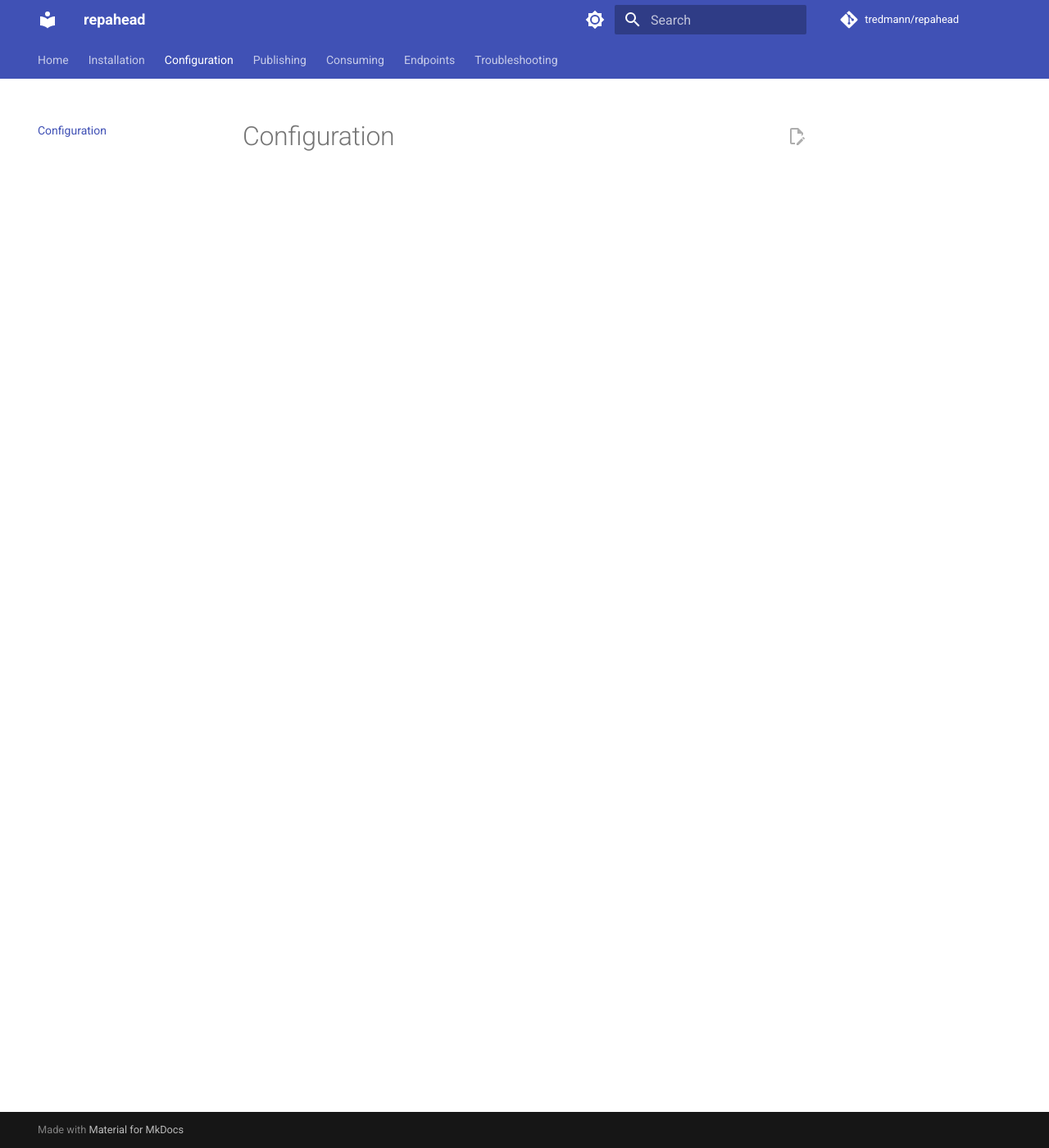
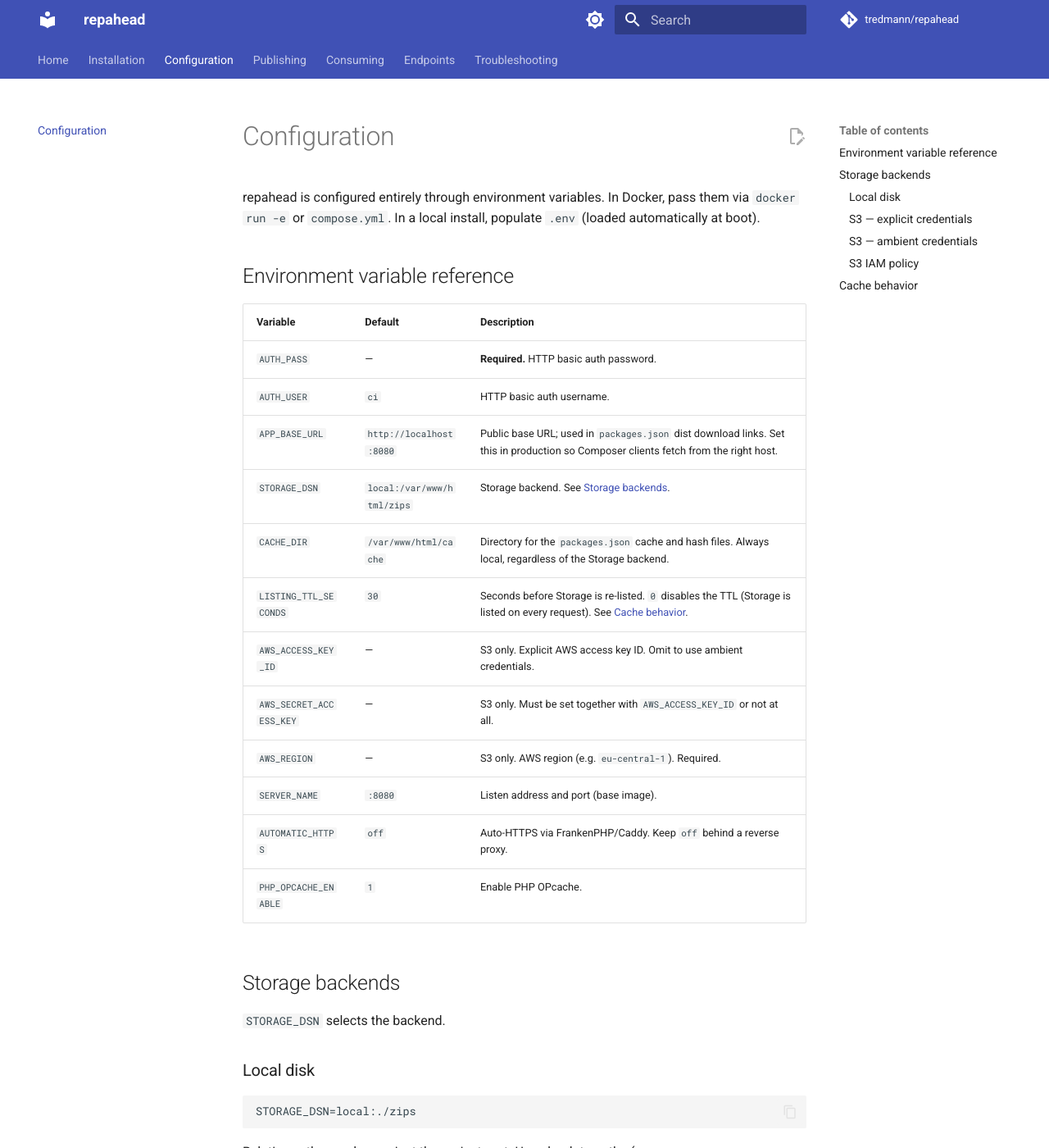
Before and after one commit to Jared87/repahead, an MkDocs documentation site: the page built from docs/configuration.md, in a window 1280 px wide and 1400 px high. Shown: the whole window at 82% size. Built offline with MkDocs 1.6.1 and Material for MkDocs 9.7.7, drawn with Linux system fonts in a browser that asks for light colours; comment, search, counter and statistics services are not loaded; some of the changed text lies outside the part shown.

Commit message:
Write configuration reference page

````diff
--- a/docs/configuration.md
+++ b/docs/configuration.md
@@ -1 +1,80 @@
 # Configuration
+
+repahead is configured entirely through environment variables. In Docker, pass them via `docker run -e` or `compose.yml`. In a local install, populate `.env` (loaded automatically at boot).
+
+## Environment variable reference
+
+| Variable | Default | Description |
+|----------|---------|-------------|
+| `AUTH_PASS` | — | **Required.** HTTP basic auth password. |
+| `AUTH_USER` | `ci` | HTTP basic auth username. |
+| `APP_BASE_URL` | `http://localhost:8080` | Public base URL; used in `packages.json` dist download links. Set this in production so Composer clients fetch from the right host. |
+| `STORAGE_DSN` | `local:/var/www/html/zips` | Storage backend. See [Storage backends](#storage-backends). |
+| `CACHE_DIR` | `/var/www/html/cache` | Directory for the `packages.json` cache and hash files. Always local, regardless of the Storage backend. |
+| `LISTING_TTL_SECONDS` | `30` | Seconds before Storage is re-listed. `0` disables the TTL (Storage is listed on every request). See [Cache behavior](#cache-behavior). |
+| `AWS_ACCESS_KEY_ID` | — | S3 only. Explicit AWS access key ID. Omit to use ambient credentials. |
+| `AWS_SECRET_ACCESS_KEY` | — | S3 only. Must be set together with `AWS_ACCESS_KEY_ID` or not at all. |
+| `AWS_REGION` | — | S3 only. AWS region (e.g. `eu-central-1`). Required. |
+| `SERVER_NAME` | `:8080` | Listen address and port (base image). |
+| `AUTOMATIC_HTTPS` | `off` | Auto-HTTPS via FrankenPHP/Caddy. Keep `off` behind a reverse proxy. |
+| `PHP_OPCACHE_ENABLE` | `1` | Enable PHP OPcache. |
+
+## Storage backends
+
+`STORAGE_DSN` selects the backend.
+
+### Local disk
+
+```
+STORAGE_DSN=local:./zips
+```
+
+Relative paths resolve against the project root. Use absolute paths (e.g. `local:/var/lib/repahead/zips`) when running outside the repo.
+
+### S3 — explicit credentials
+
+For local development or non-AWS hosting:
+
+```
+STORAGE_DSN=s3:my-bucket/composer/zips
+AWS_ACCESS_KEY_ID=AKIA...
+AWS_SECRET_ACCESS_KEY=...
+AWS_REGION=eu-central-1
+```
+
+### S3 — ambient credentials
+
+For EC2 instance profiles, ECS task roles, or Lambda execution roles:
+
+```
+STORAGE_DSN=s3:my-bucket/composer/zips
+AWS_REGION=eu-central-1
+```
+
+Omit `AWS_ACCESS_KEY_ID` and `AWS_SECRET_ACCESS_KEY` entirely — the AWS SDK resolves credentials automatically from the runtime environment. `AWS_REGION` must still be set explicitly on EC2; Lambda sets it automatically, and ECS sets `AWS_DEFAULT_REGION`.
+
+### S3 IAM policy
+
+repahead only reads from S3 (list + download). The minimum bucket policy:
+
+```json
+{
+  "Effect": "Allow",
+  "Action": ["s3:ListBucket", "s3:GetObject"],
+  "Resource": [
+    "arn:aws:s3:::my-bucket",
+    "arn:aws:s3:::my-bucket/composer/zips/*"
+  ]
+}
+```
+
+## Cache behavior
+
+repahead uses two cache tiers:
+
+1. **Listing TTL** (`LISTING_TTL_SECONDS`) — how often Storage is re-listed. Defaults to 30 seconds.
+2. **Listing Fingerprint** — even after a fresh listing, the cached Index is reused unchanged if the Release set has not changed (SHA-256 match).
+
+Set `LISTING_TTL_SECONDS=0` to disable the TTL and always re-list. Use `POST /rebuild` to force an immediate rebuild without waiting for the TTL.
+
+See [ADR-0001 — Two-tier cache invalidation](https://github.com/tredmann/repahead/blob/main/docs/adr/0001-two-tier-cache-invalidation.md) for the rationale.
````
